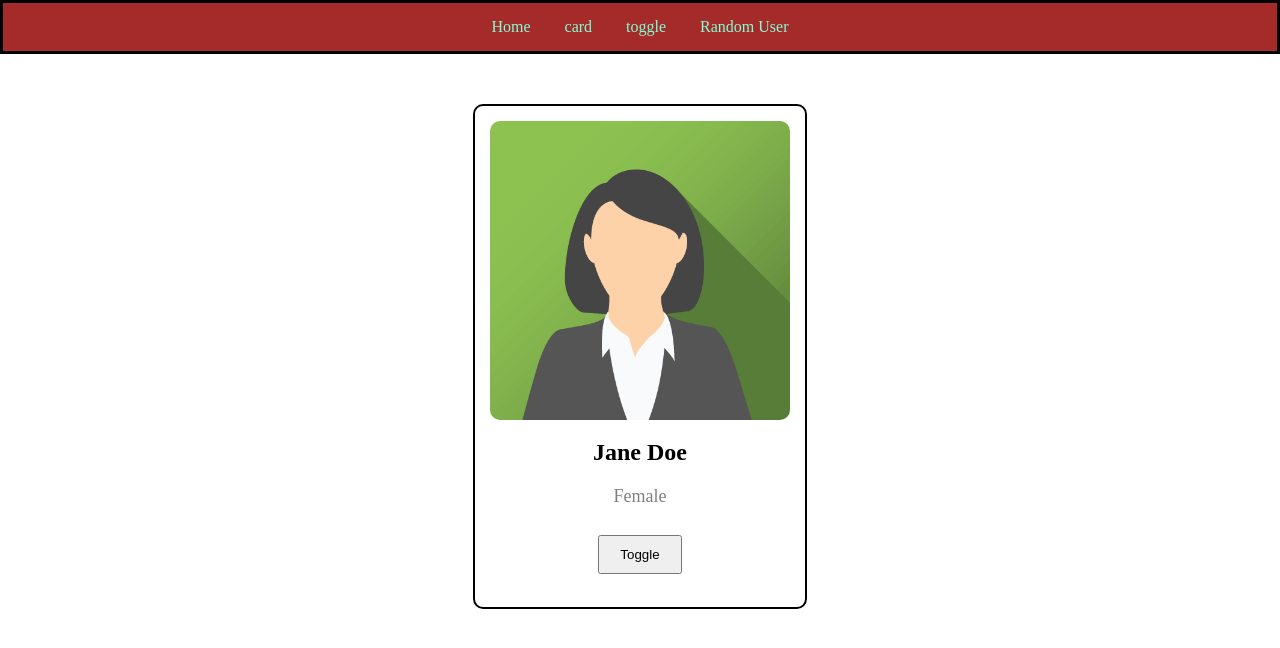
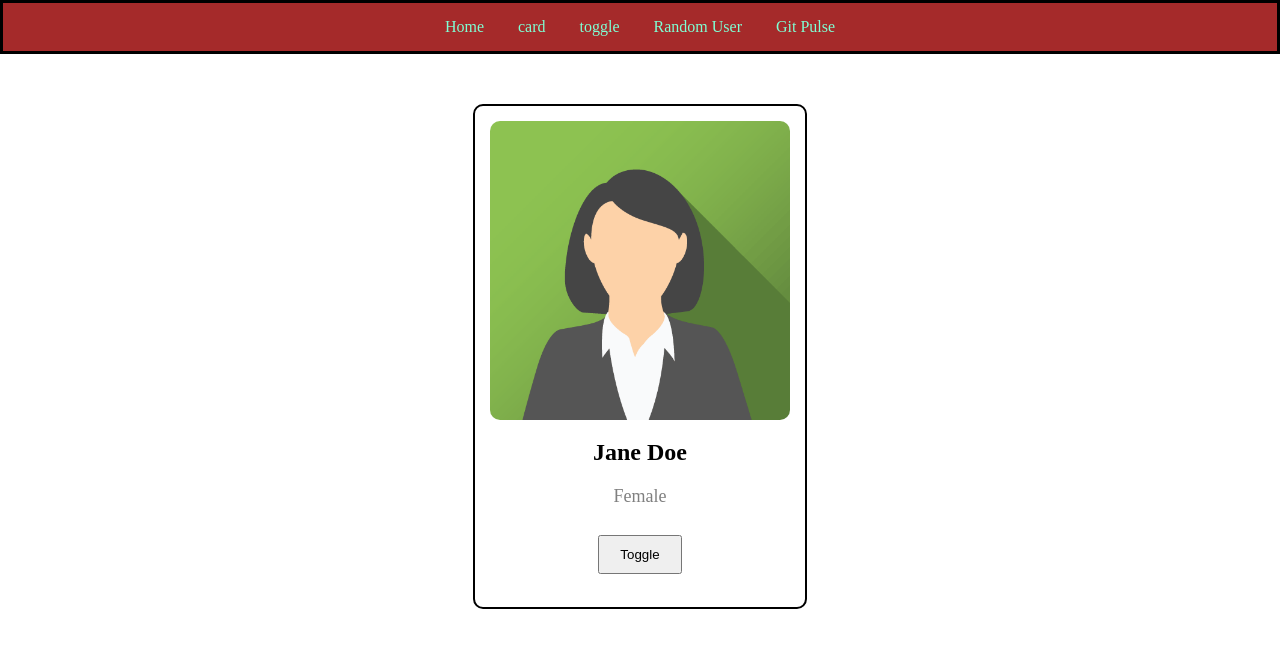
Before and after one commit to 24wh1a05a5/autosuggest, a website: page frontend/pages/toggle.html in a window 1280 px wide. Drawn offline with Linux system fonts and the light colour scheme.

Commit message:
edited for gitpush

```diff
--- a/frontend/pages/toggle.html
+++ b/frontend/pages/toggle.html
@@ -8,10 +8,11 @@
 </head>
 <body>
     <div class="navbar">
-      <a href="/" target="blank">Home</a>
+       <a href="/" target="blank">Home</a>
       <a href="card.html" target="blank"> card</a>
       <a href="toggle.html" target="blank"> toggle</a>
       <a href="randomuser.html" target="blank"> Random User</a>
+      <a href="/frontend/gitpulse.html" target="blank"> Git Pulse</a>
     </div>
 
     <div class="card">
```
